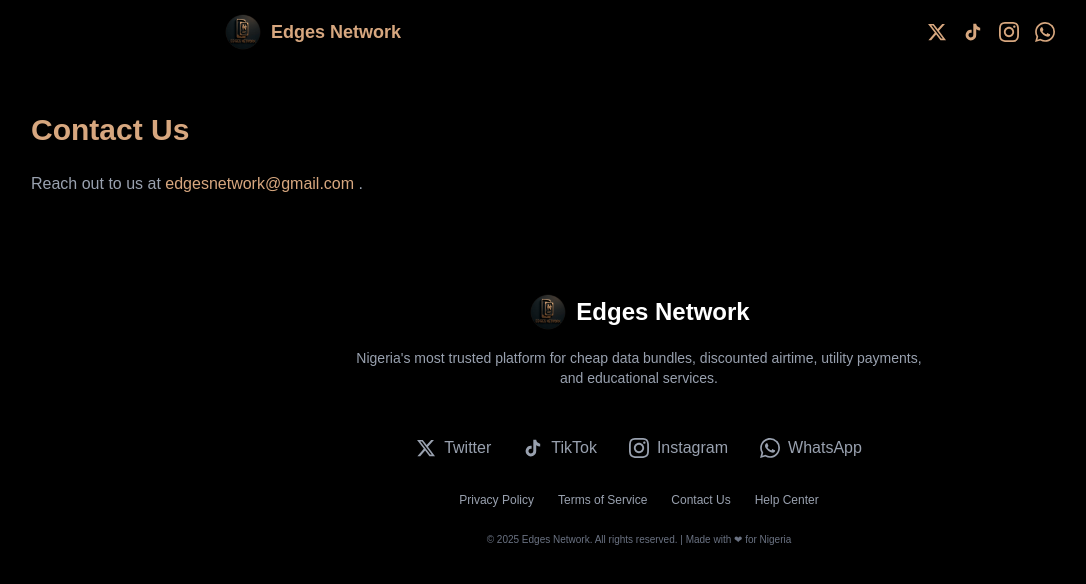
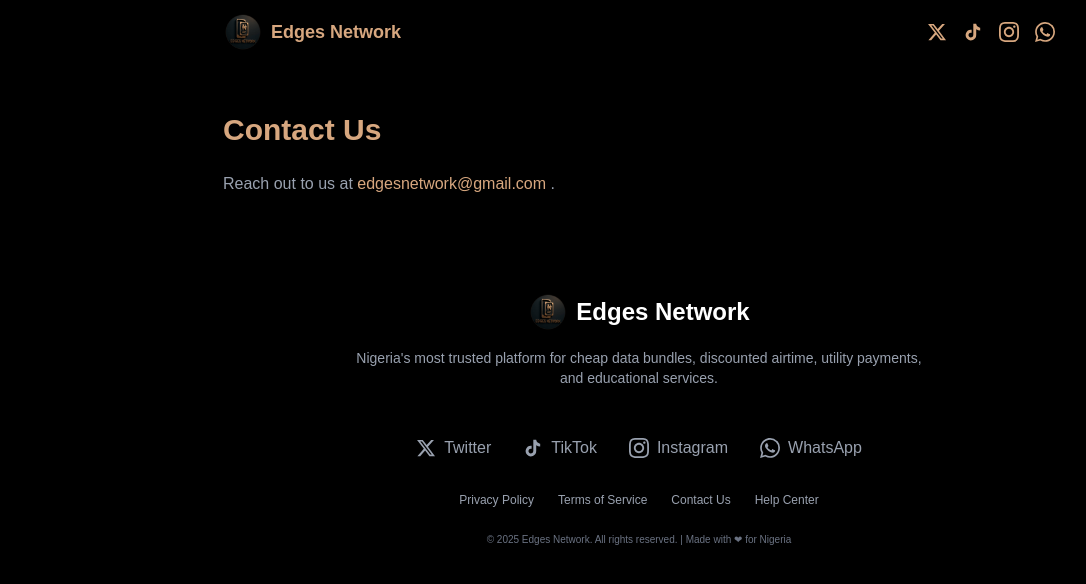
Before and after one commit to Edges-Enterprise/Edges_LandingPage, a Next.js app: page /contact in a window 1280 px wide. Shown: the top 584 px of the page, without its empty margins (1-1087 px from the left). Built offline with nearby package versions, Linux system fonts and the light colour scheme.

Commit message:
horizontal padding adjusted

```diff
--- a/src/app/contact/page.tsx
+++ b/src/app/contact/page.tsx
@@ -7,7 +7,7 @@
   return (
     <div className="min-h-screen bg-black text-white">
       <Header />
-      <main className="max-w-7xl mx-auto px-4 sm:px-6 lg:px-8 py-12">
+      <main className="max-w-7xl mx-auto px-4 sm:px-6 lg:px-56 py-12">
         <h1 className="text-3xl font-bold text-[#D7A77F] mb-6">Contact Us</h1>
         <p className="text-gray-400">
           Reach out to us at{" "}
--- a/src/app/help/page.tsx
+++ b/src/app/help/page.tsx
@@ -7,7 +7,7 @@
   return (
     <div className="min-h-screen bg-black text-white">
       <Header />
-      <main className="max-w-7xl mx-auto px-4 sm:px-6 lg:px-8 py-12">
+      <main className="max-w-7xl mx-auto px-4 sm:px-6 lg:px-56 py-12">
         <h1 className="text-3xl font-bold text-[#D7A77F] mb-6">Help</h1>
         <p className="text-gray-400">
           Reach out to us at{" "}
```
